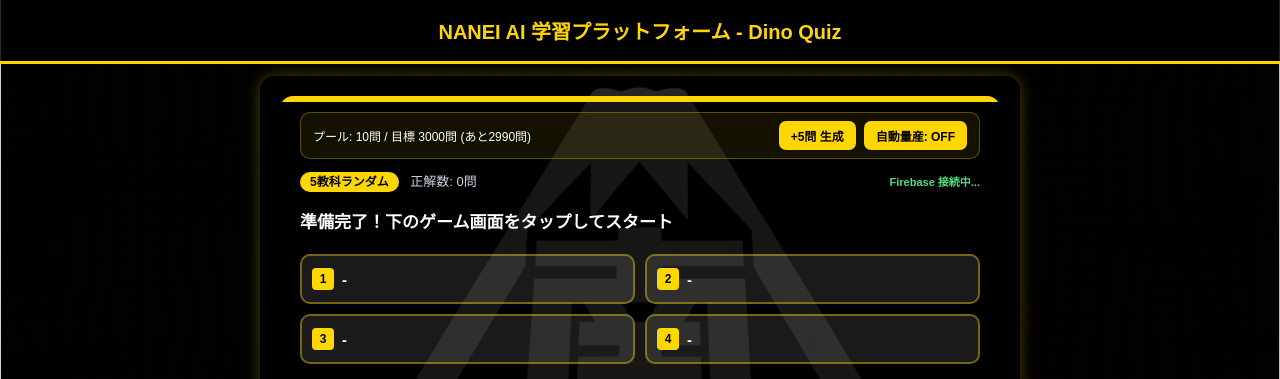
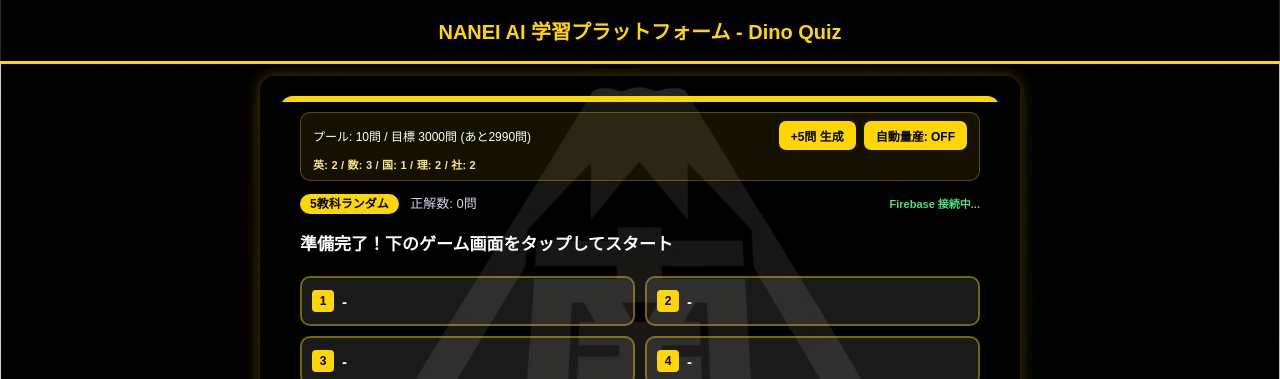
Before and after one commit to hotaohyeah-netizen/nanei, a plain HTML site: page dino.html in a window 1280 px wide. Shown: the top 379 px of the page. Drawn offline with Linux system fonts and the light colour scheme; no server answers.

Commit message:
Add files via upload

```diff
--- a/dino.html
+++ b/dino.html
@@ -54,16 +54,27 @@
   /* 量産コントロールバー */
   .farm-bar {
     display: flex;
-    flex-wrap: wrap;
-    gap: 8px;
-    align-items: center;
-    justify-content: space-between;
+    flex-direction: column;
+    gap: 6px;
     background: rgba(255, 215, 0, 0.08);
     border: 1px solid rgba(255, 215, 0, 0.3);
     border-radius: 10px;
     padding: 8px 12px;
     margin-bottom: 12px;
     font-size: 12px;
+  }
+  .farm-top-row {
+    display: flex;
+    flex-wrap: wrap;
+    gap: 8px;
+    align-items: center;
+    justify-content: space-between;
+  }
+  .farm-counts-row {
+    color: #fde68a;
+    font-weight: bold;
+    font-size: 11px;
+    letter-spacing: 0.02em;
   }
   .farm-buttons {
     display: flex;
@@ -326,10 +337,15 @@
 
     <div>
       <div class="farm-bar">
-        <span id="pool-goal-text">プール: 確認中... / 目標 3,000問</span>
-        <div class="farm-buttons">
-          <button type="button" class="small-btn" id="btn-gen-now">+5問 生成</button>
-          <button type="button" class="small-btn" id="btn-auto-farm">自動量産: OFF</button>
+        <div class="farm-top-row">
+          <span id="pool-goal-text">プール: 確認中... / 目標 3,000問</span>
+          <div class="farm-buttons">
+            <button type="button" class="small-btn" id="btn-gen-now">+5問 生成</button>
+            <button type="button" class="small-btn" id="btn-auto-farm">自動量産: OFF</button>
+          </div>
+        </div>
+        <div class="farm-counts-row" id="subject-counts-text">
+          英: 0 / 数: 0 / 国: 0 / 理: 0 / 社: 0
         </div>
       </div>
 
@@ -428,13 +444,29 @@
   let autoFarmTimer = null;
 
   const poolGoalText = document.getElementById('pool-goal-text');
+  const subjectCountsText = document.getElementById('subject-counts-text');
   const btnGenNow = document.getElementById('btn-gen-now');
   const btnAutoFarm = document.getElementById('btn-auto-farm');
+
+  function updateSubjectCounts() {
+    const counts = { "英語": 0, "数学": 0, "国語": 0, "理科": 0, "社会": 0, "他": 0 };
+    for (const q of allQuestionsPool) {
+      if (SUBJECTS.includes(q.subject)) {
+        counts[q.subject]++;
+      } else {
+        counts["他"]++;
+      }
+    }
+    const extraText = counts["他"] > 0 ? ` / 他: ${counts["他"]}` : "";
+    subjectCountsText.textContent =
+      `英: ${counts["英語"]} / 数: ${counts["数学"]} / 国: ${counts["国語"]} / 理: ${counts["理科"]} / 社: ${counts["社会"]}${extraText}`;
+  }
 
   function updatePoolCounter() {
     const count = allQuestionsPool.length;
     const rem = Math.max(0, TARGET_QUESTIONS - count);
     poolGoalText.textContent = `プール: ${count}問 / 目標 ${TARGET_QUESTIONS}問 (あと${rem}問)`;
+    updateSubjectCounts();
   }
 
   function addQuestionToPool(qObj) {
@@ -490,9 +522,8 @@
       if (snapshot.exists()) {
         const dataObj = snapshot.val();
         const dbQuestions = Object.values(dataObj);
-        let dbAdded = 0;
         dbQuestions.forEach((item) => {
-          if (addQuestionToPool(item)) dbAdded++;
+          addQuestionToPool(item);
         });
         updatePoolCounter();
         document.getElementById('ai-status').textContent = `DB接続完了 (${allQuestionsPool.length}問)`;
@@ -505,7 +536,6 @@
     }
   }
 
-  // 英語・数学・国語・理科・社会の5教科から1問ずつ（計5問）生成してFirebaseに保存
   async function generateAndSaveToFirebase() {
     if (isGenerating) return;
     isGenerating = true;
```
